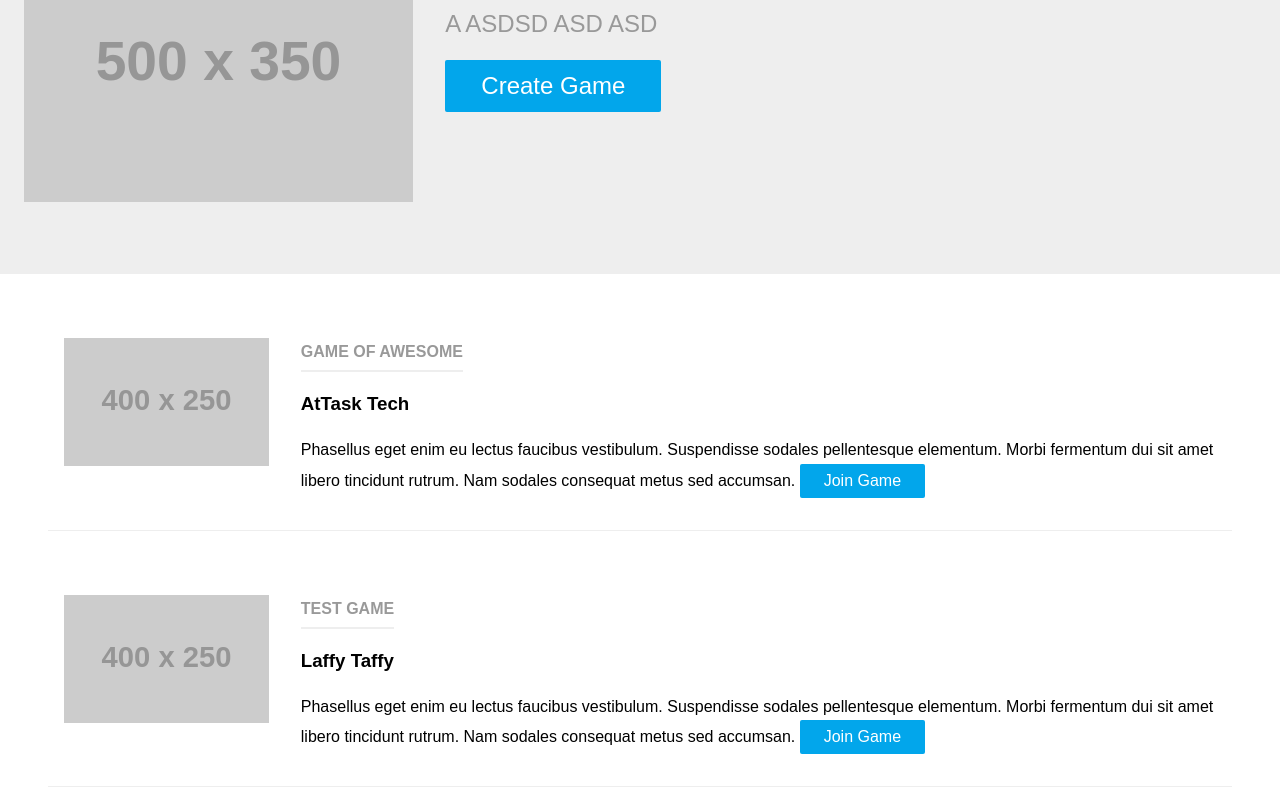
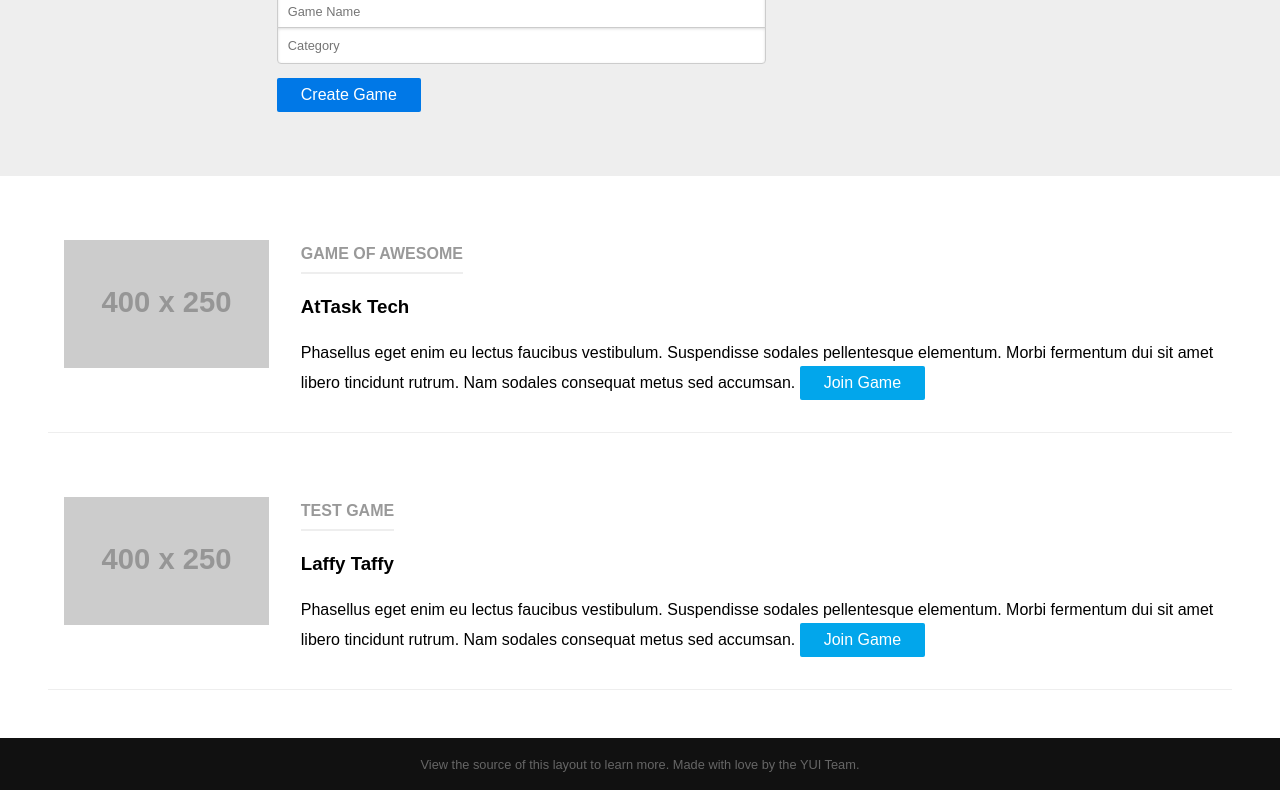
Before and after one commit to bradparks/jeopardy, a website: page app/index.html in a window 1280 px wide. Shown: the part 167-957 px from the top of the page. Drawn offline with nearby package versions, Linux system fonts and the light colour scheme; some packages are replaced by stand-ins of ours; placeholder pictures from the web are drawn by us.

Commit message:
form stuff from the weekend

```diff
--- a/app/index.html
+++ b/app/index.html
@@ -14,6 +14,7 @@
         <!-- build:css({.tmp,app}) styles/main.css -->
         <link rel="stylesheet" href="styles/pure-min.css">
         <link rel="stylesheet" href="styles/theme.css">
+        <link rel="stylesheet" href="bower_components/font-awesome/css/font-awesome.min.css">
         <!-- endbuild -->
 </head>
   <body ng-app="webappApp">
--- a/app/styles/theme.css
+++ b/app/styles/theme.css
@@ -1045,3 +1045,11 @@ striping:
 
 }
 /* end from menu-responsive.css ******************/
+
+.player-box {
+	text-align: center;
+	background: #138BD9;
+	border: 1px solid #2e2e2e;
+	margin: 2px;
+	height: 100px;
+}
--- a/app/views/main.html
+++ b/app/views/main.html
@@ -1,26 +1,67 @@
 
 <div class="splash">
 	<div class="pure-g-r">
-		<div class="pure-u-1-3">
-			<div class="l-box splash-image">
-				<img src="http://placehold.it/500x350"
-					 alt="Placeholder image for example.">
-			</div>
+		<div class="pure-u-1-5">
+			<!--<div class="pure-g-r">-->
+				<!--<div class="pure-u-1-5">-->
+					<!--<div class="player-box">-->
+
+						<!--<i class="fa fa-gavel fa-5x"></i>-->
+					<!--</div>-->
+				<!--</div>-->
+				<!--<div class="pure-u-4-5">-->
+					<!--<div class="player-box">-->
+						<!--<i class="fa fa-th fa-5x"></i>-->
+					<!--</div>-->
+				<!--</div>-->
+			<!--</div>-->
+
+			<!--<div class="pure-g-r">-->
+				<!--<div class="pure-u-1-4">-->
+					<!--<div class="player-box">-->
+						<!--<i class="fa fa-user fa-5x"></i>-->
+					<!--</div>-->
+				<!--</div>-->
+				<!--<div class="pure-u-1-4">-->
+					<!--<div class="player-box">-->
+						<!--<i class="fa fa-user fa-5x"></i>-->
+					<!--</div>-->
+				<!--</div>-->
+				<!--<div class="pure-u-1-4">-->
+					<!--<div class="player-box">-->
+						<!--<i class="fa fa-user fa-5x"></i>-->
+					<!--</div>-->
+				<!--</div>-->
+				<!--<div class="pure-u-1-4">-->
+					<!--<div class="player-box">-->
+						<!--<i class="fa fa-user fa-5x"></i>-->
+					<!--</div>-->
+				<!--</div>-->
+			<!--</div>-->
 		</div>
 
-		<div class="pure-u-2-3">
+		<div class="pure-u-4-5">
 			<div class="l-box splash-text">
 				<h1 class="splash-head">
 					Create a game
 				</h1>
+				<form class="pure-form">
 
-				<h2 class="splash-subhead">
-					A ASDSD ASD ASD
-				</h2>
+					<datalist id="cat-list">
+						<option value="Star wars">
+						<option value="AtTask Tech">
+						<option value="Laffy Taffy">
+						<option value="Front End Development">
+						<option value="Fishing">
+					</datalist>
 
-				<p>
-					<a href="#" class="pure-button primary-button">Create Game</a>
-				</p>
+					<fieldset class="pure-group">
+						<input type="text" name="game_name" id="game-name" placeholder="Game Name" class="pure-input-1-2" />
+						<input type="text" name="cat" id="cat" list="cat-list" placeholder="Category" class="pure-input-1-2" />
+					</fieldset>
+
+					<button type="submit" class="pure-button pure-button-primary">Create Game</button>
+				</form>
 			</div>
 		</div>
 	</div>
```
